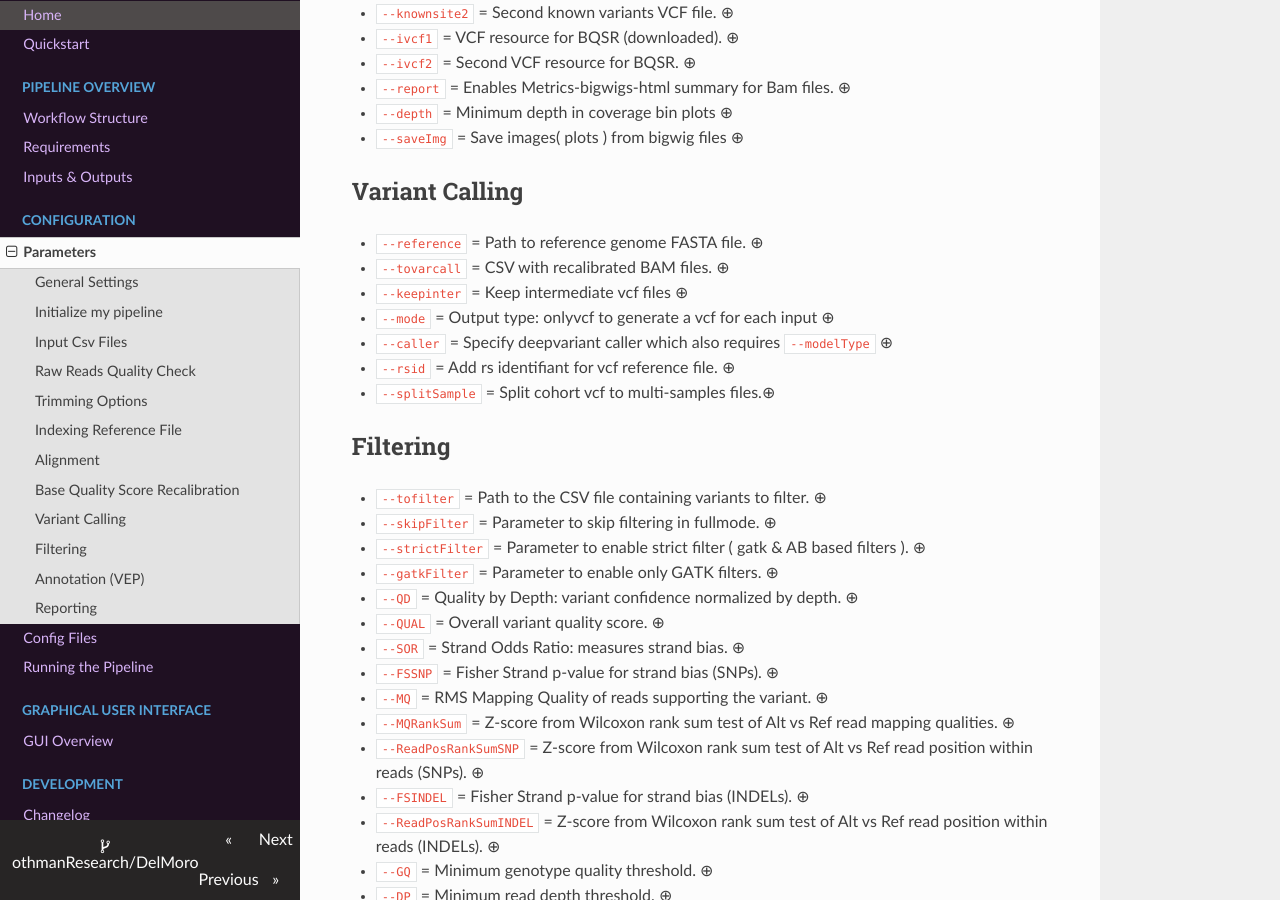
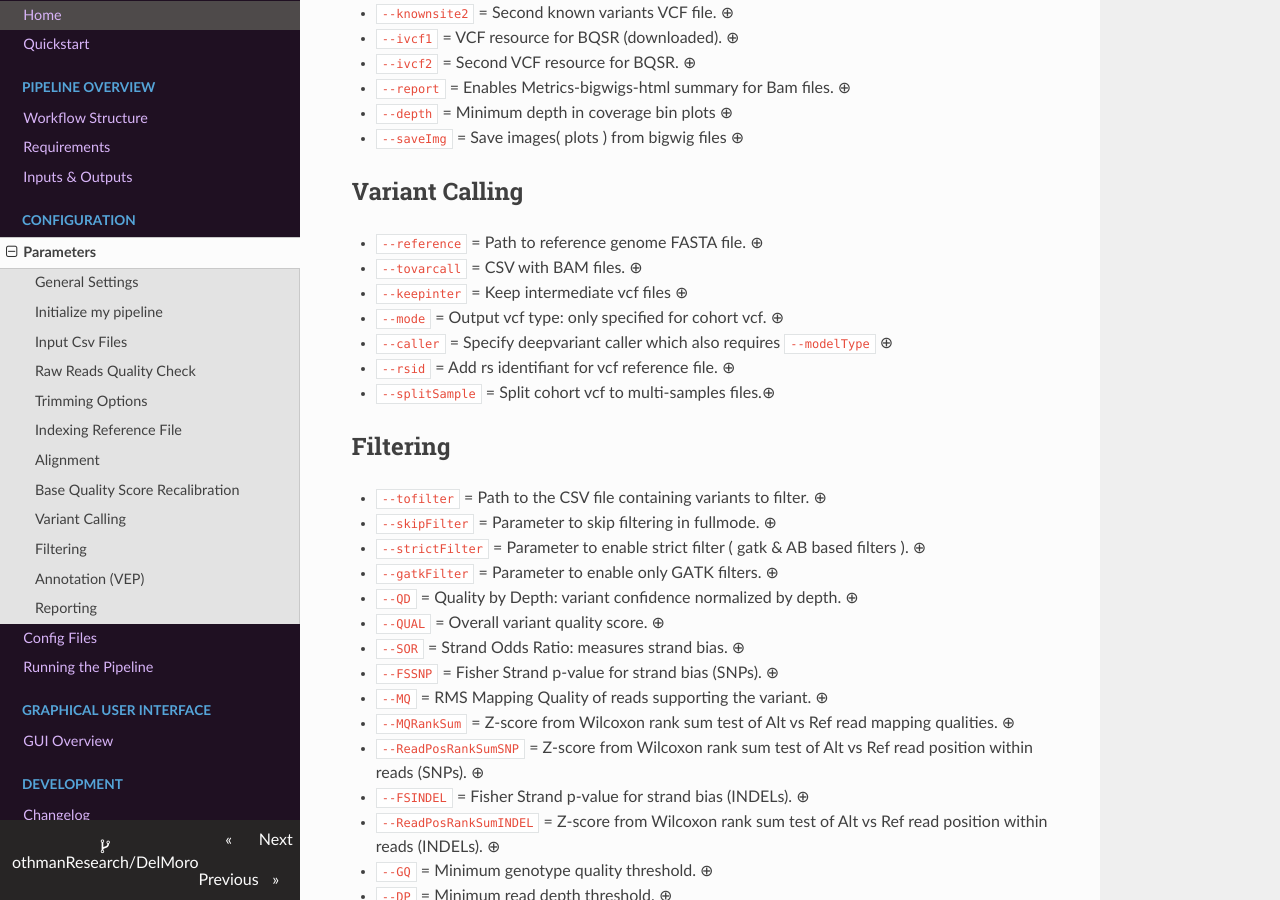
Before and after one commit to othmanResearch/DelMoro, an MkDocs documentation site: the page built from docs/5parameters.md, in a window 1280 px wide and 900 px high, scrolled down 1821 px. Built offline with MkDocs 1.6.1, drawn with Linux system fonts in a browser that asks for light colours; nearby versions of some CDN libraries.

Commit message:
Update parameter descriptions for variant calling

```diff
--- a/docs/5parameters.md
+++ b/docs/5parameters.md
@@ -70,9 +70,9 @@ This section provides a comprehensive overview of all configurable parameters av
 
 ## Variant Calling
 - `--reference` = Path to reference genome FASTA file. <span title="Default: path to fasta file">⊕</span>
-- `--tovarcall` = CSV with recalibrated BAM files. <span title="Default: ./CSVs/5_samplesheetReclibFiles.csv">⊕</span>
+- `--tovarcall` = CSV with BAM files. <span title="Default: ./CSVs/5_samplesheetReclibFiles.csv">⊕</span>
 - `--keepinter` =  Keep intermediate vcf files <span title="[Optional] - Default: false">⊕</span>
-- `--mode` = Output type: onlyvcf to generate a vcf for each input <span title="Default: null : generates a cohort gvcf ">⊕</span>
+- `--mode` = Output vcf type: only specified for cohort vcf. <span title="Default: null : generates single-samples vcf">⊕</span>
 - `--caller` = Specify deepvariant caller which also requires `--modelType` <span title="Default: null : only for deepvariant caller ">⊕</span>
 - `--rsid` = Add rs identifiant for vcf reference file. <span title="[Optional] - path to vcf">⊕</span>
 - `--splitSample` = Split cohort vcf to multi-samples files.<span title="[Optional] - Default: false">⊕</span>
```
